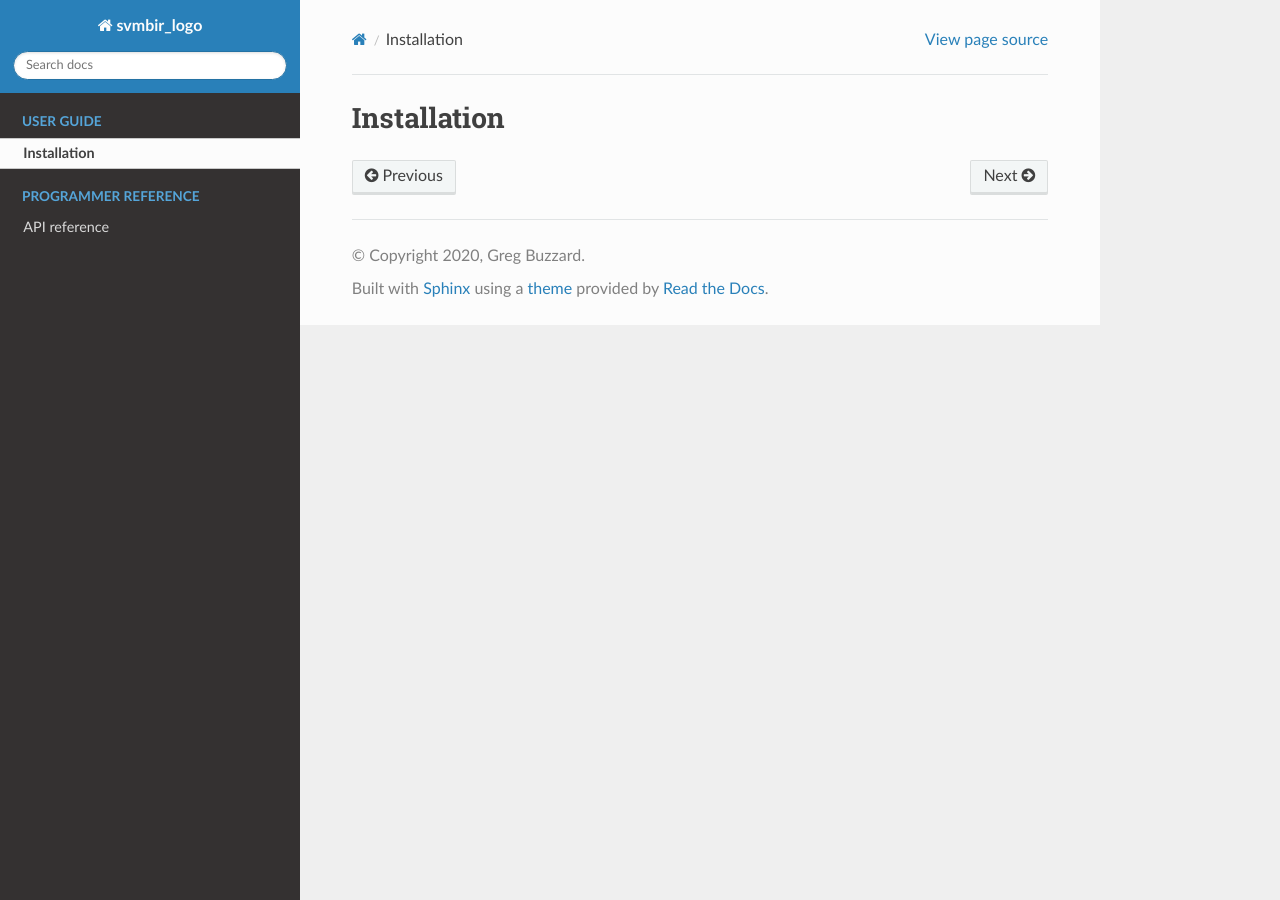
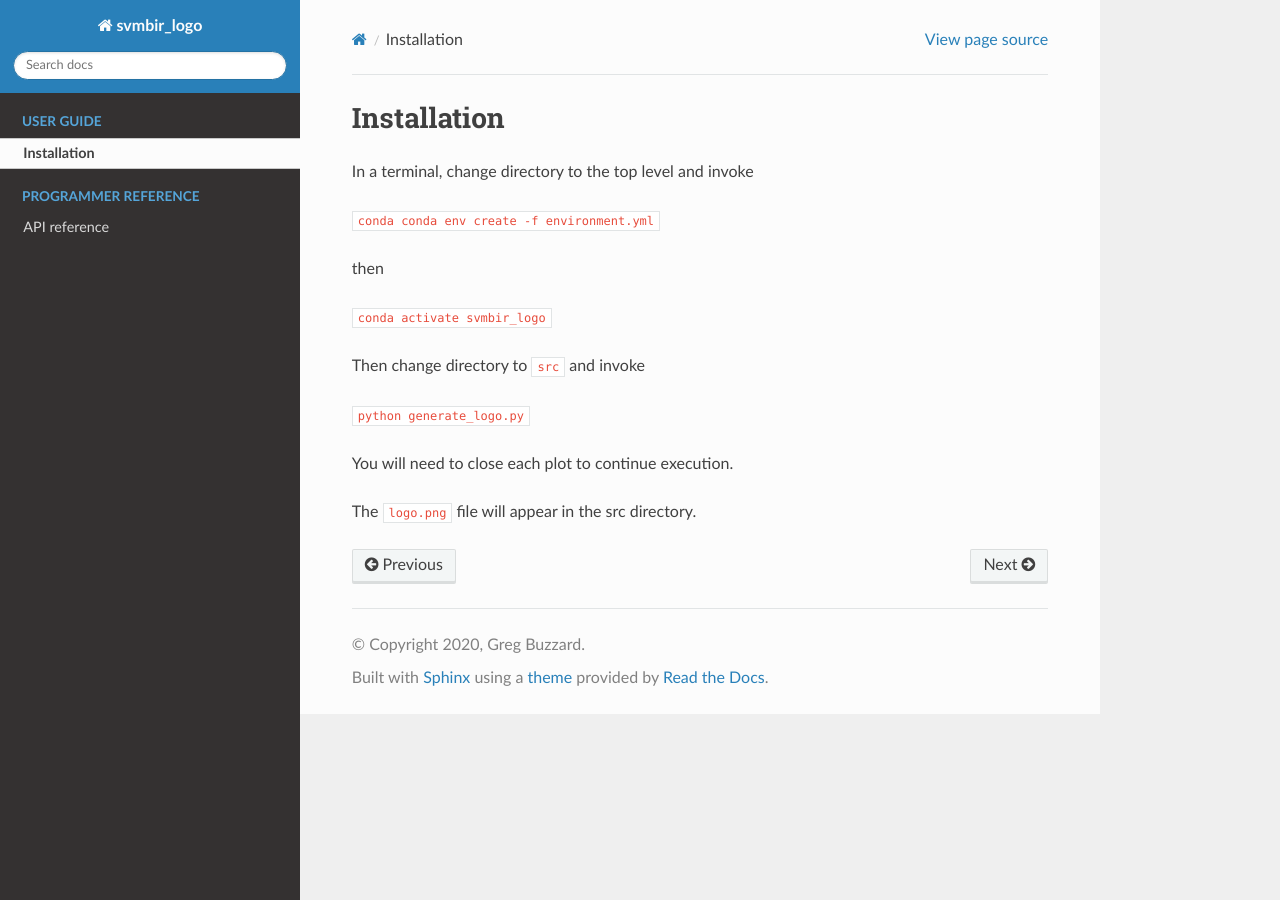
Before and after one commit to gbuzzard/svmbir_logo, a Sphinx documentation site: the page built from docs/install.rst, in a window 1280 px wide. Built offline with Sphinx 7.4.7 and the Read the Docs theme 2.0.0, drawn with Linux system fonts in a browser that asks for light colours.

Commit message:
Updated docs to give function documentation.

```diff
--- a/docs/conf.py
+++ b/docs/conf.py
@@ -40,9 +40,16 @@ release = '1.0'
 # Add any Sphinx extension module names here, as strings. They can be
 # extensions coming with Sphinx (named 'sphinx.ext.*') or your custom
 # ones.
-extensions = ['sphinx.ext.autodoc', 'sphinx.ext.autosummary'
+
+extensions = [
+    'sphinx.ext.autodoc',
+    'sphinx.ext.mathjax',
+    'sphinx.ext.todo',
+    'sphinx.ext.autosummary',
+    'sphinx.ext.napoleon',
+    'sphinx.ext.viewcode',
+    'recommonmark'
 ]
-
 # Add any paths that contain templates here, relative to this directory.
 templates_path = ['_templates']
 
--- a/docs/install.rst
+++ b/docs/install.rst
@@ -1,2 +1,18 @@
 Installation
 ============
+
+In a terminal, change directory to the top level and invoke
+
+``conda conda env create -f environment.yml``
+
+then
+
+``conda activate svmbir_logo``
+
+Then change directory to ``src`` and invoke
+
+``python generate_logo.py``
+
+You will need to close each plot to continue execution.
+
+The ``logo.png`` file will appear in the src directory.
--- a/docs/svmbir_logo.rst
+++ b/docs/svmbir_logo.rst
@@ -1,6 +1,6 @@
 svmbir_logo
 -----------
-.. automodule:: svmbir_logo
+.. automodule:: svmbir_logo.src.generate_logo
    :members:
    :undoc-members:
    :show-inheritance:
```
Also changed, not shown: 4 other files.
